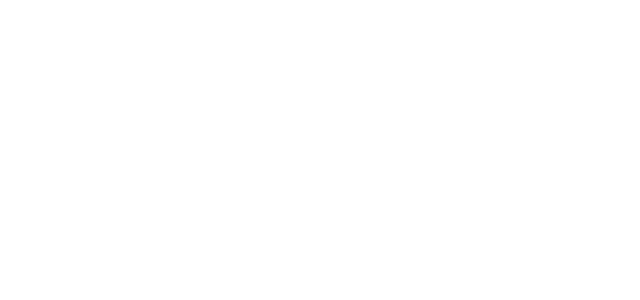
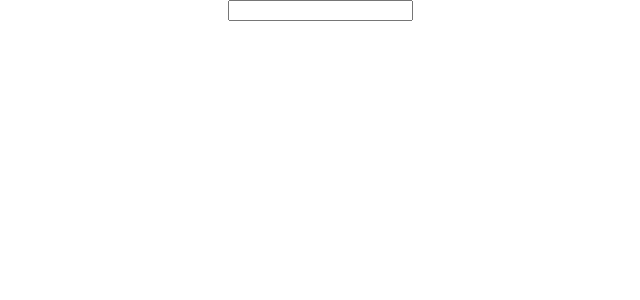
Before and after one commit to ruslanzharkov/react-basic-weather-app, a React (Create React App) app: page / in a window 1280 px wide. Shown: the top 300 px of the page, without its empty margins (320-960 px from the left). Built offline with nearby package versions, Linux system fonts and the light colour scheme.

Commit message:
Added input and link

```diff
--- a/src/App.js
+++ b/src/App.js
@@ -2,14 +2,15 @@
 import {Provider} from 'react-redux';
 import {store} from './store';
 import './App.css';
+import SingleWeatherScreen from './containers/SingleWeatherScreen';
 
 class App extends Component {
   render() {
     return (
       <Provider store={store}>
         <div className="App">
-
-      </div>
+          <SingleWeatherScreen/>
+        </div>
       </Provider>
     );
   }
--- a/src/components/SingleWeather.js
+++ b/src/components/SingleWeatherPage.js
@@ -1,6 +1,6 @@
 import React, {Component} from 'react';
 
-class SingleWeather extends Component {
+class SingleWeatherPage extends Component {
     constructor(props) {
         super(props);
         this.state = {
@@ -14,3 +14,5 @@
         )
     }
 }
+
+export default SingleWeatherPage;
--- a/src/containers/SingleWeatherScreen.js
+++ b/src/containers/SingleWeatherScreen.js
@@ -1,13 +1,13 @@
 import React, {Component} from 'react';
 import {connect} from 'react-redux';
 import {bindActionCreators} from 'redux';
-import {actionCreators} from '../../actions'
-import ScoringModelsReactive from './ScoringModelsReactive';
+import {actionCreators} from '../actions'
+import SingleWeatherPage from '../components/SingleWeatherPage';
 
 class SingleWeatherContainer extends Component {
     render() {
         return(
-
+            <SingleWeatherPage/>
         )
     }
 }
```
